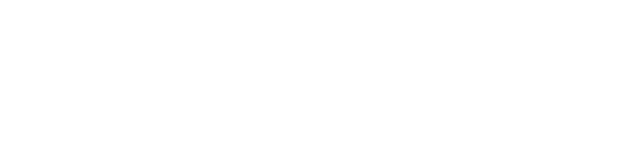
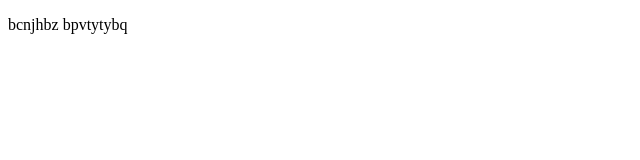
Before and after one commit to dmarshal/start, a plain HTML site: page index.html in a window 1280 px wide. Shown: the whole page, without its empty margins (0-640 px from the left). Drawn offline with Linux system fonts and the light colour scheme.

Commit message:
first test

```diff
--- a/index.html
+++ b/index.html
@@ -3,6 +3,7 @@
 <head>
 	<meta charset="utf-8">
 	<title>Название документа</title>
+	<p>bcnjhbz bpvtytybq</p>
 </head>
 <body>
 
```
